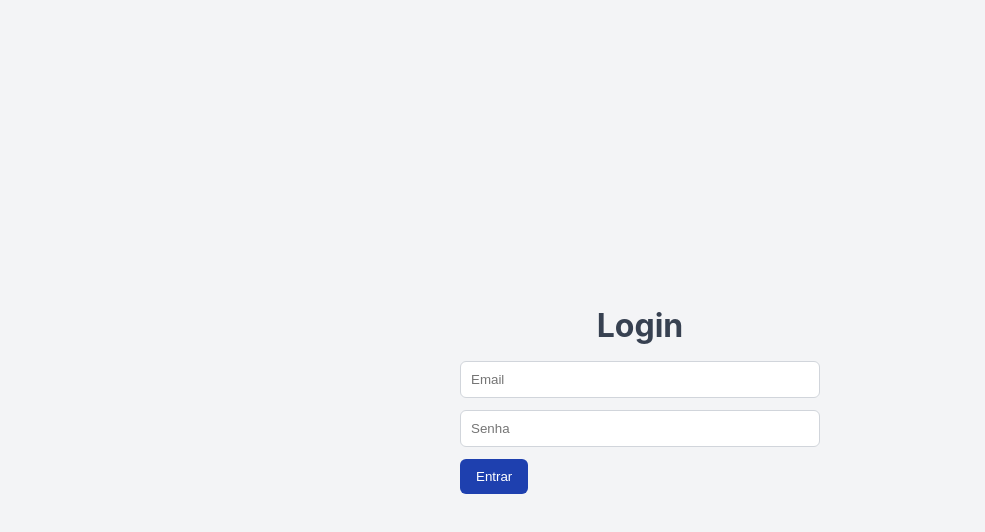
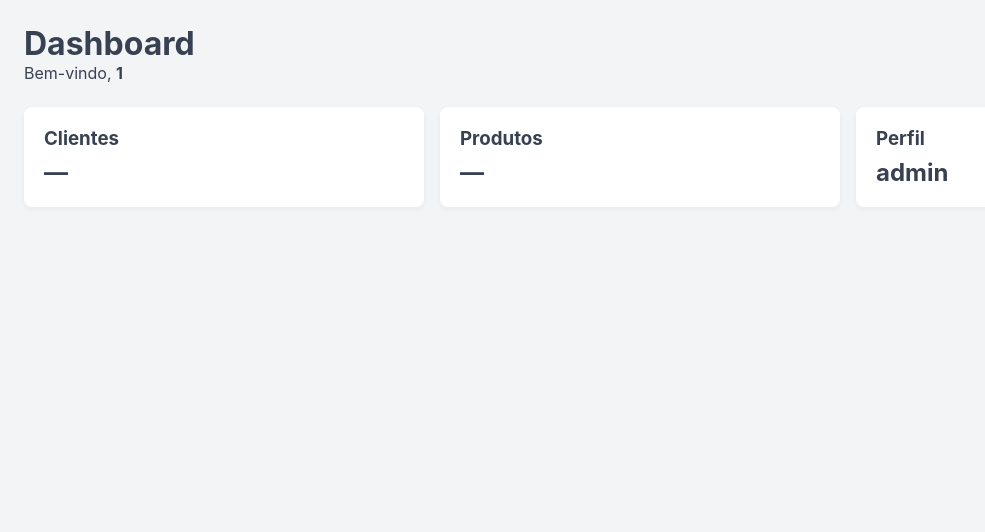
Before and after one commit to Adriel-Rocha/simplebiz-manager, a React (Vite) app in the folder frontend/: page / in a window 1280 px wide. Shown: the top 532 px of the page, without its empty margins (0-985 px from the left). Built offline with nearby package versions, Linux system fonts and the light colour scheme; no server answers; sample sign-in values are in the browser's storage.

Commit message:
refactor: migrate protected routes to outlet-based layout

```diff
--- a/frontend/src/components/layout/ProtectedRoute/index.jsx
+++ b/frontend/src/components/layout/ProtectedRoute/index.jsx
@@ -1,18 +1,10 @@
-import { Navigate } from "react-router-dom";
+import { Navigate, Outlet } from "react-router-dom";
 import { useAuth } from "../../../hooks/useAuth";
 
-const ProtectedRoute = ({ children }) => {
-  const { isAuthenticated, loading } = useAuth();
+export default function ProtectedRoute() {
+  const { user, loading } = useAuth();
 
-  if (loading) {
-    return <p>Carregando...</p>;
-  }
+  if (loading) return null;
 
-  if (!isAuthenticated) {
-    return <Navigate to="/login" replace />;
-  }
-
-  return children;
-};
-
-export default ProtectedRoute;
+  return user ? <Outlet /> : <Navigate to="/login" replace />;
+}
--- a/frontend/src/routes/AppRoutes.jsx
+++ b/frontend/src/routes/AppRoutes.jsx
@@ -1,19 +1,24 @@
-import { Routes, Route } from "react-router-dom";
+import { Routes, Route, Navigate } from "react-router-dom";
 import Login from "../pages/auth/Login";
 import Dashboard from "../pages/Dashboard";
-import ProtectedRoute from "../components/layout/ProtectedRoute";
 import ClientList from "../pages/clients/ClientList";
 import ClientForm from "../pages/clients/ClientForm";
+import ProtectedRoute from "../components/layout/ProtectedRoute";
 
 const AppRoutes = () => {
   return (
     <Routes>
-      <Route path="*" element={<Login />} />
       <Route path="/login" element={<Login />} />
-      <Route path="/dashboard" element={<ProtectedRoute><Dashboard /></ProtectedRoute>}/>
-      <Route path="/clients" element={<ProtectedRoute><ClientList /></ProtectedRoute>} />
-      <Route path="/clients/new" element={<ProtectedRoute><ClientForm /></ProtectedRoute>} />
-      <Route path="/clients/:id" element={<ProtectedRoute><ClientForm /></ProtectedRoute>} />
+
+      <Route element={<ProtectedRoute />}>
+          <Route path="/" element={<Dashboard />} />
+          <Route path="/dashboard" element={<Dashboard />} />
+          <Route path="/clients" element={<ClientList />} />
+          <Route path="/clients/new" element={<ClientForm />} />
+          <Route path="/clients/:id" element={<ClientForm />} />
+      </Route>
+
+      <Route path="*" element={<Navigate to="/login" replace />} />
     </Routes>
   );
 };
```
